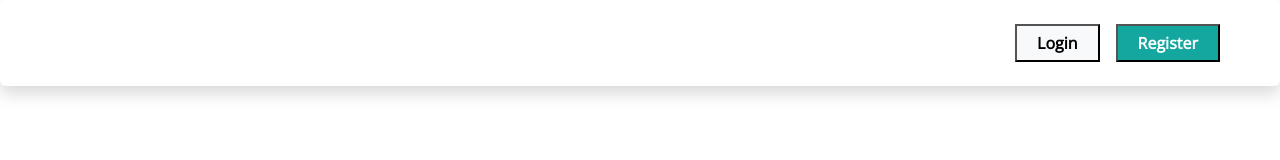
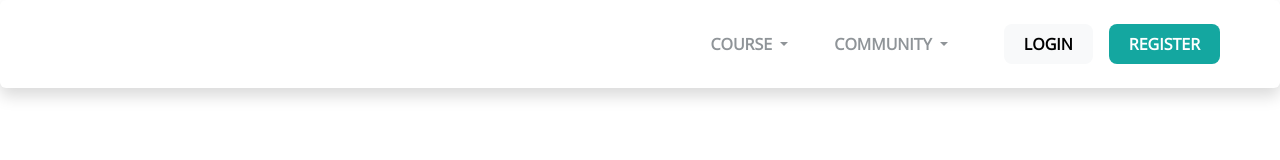
Before and after one commit to dinandUni/TR-IMK-Course-Website, a plain HTML site: page index.html in a window 1280 px wide. Drawn offline with nearby package versions, Linux system fonts and the light colour scheme.

Commit message:
navbar cok

```diff
--- a/login.html
+++ b/index.html
@@ -11,8 +11,18 @@
   <body>
     <nav class="navbar shadow p-4 mb-5 bg-white rounded">
       <form class="container-fluid d-flex justify-content-end">
-        <button class="btn-main me-3" type="button">Login</button>
-        <button class="btn-second me-4" type="button">Register</button>
+        <button class="btn-course btn-dropdown dropdown-toggle me-4" type="button" data-toggle="dropdown"> COURSE <span class="caret"></span> </button>
+        <ul class="dropdown-menu">
+          <li><a href="#">Isi 1</a></li>
+          <li><a href="#">Isi 2</a></li>
+          <li><a href="#">Isi 3</a></li>
+          <li><a href="#">Isi 4</a></li>
+        </ul>
+
+        <button class="btn-community btn-dropdown dropdown-toggle" type="button" data-toggle="dropdown"> COMMUNITY <span class="caret"></span> </button>
+
+        <button class="btn-login btn-main me-3" type="button">LOGIN</button>
+        <button class="btn-register btn-second me-4" type="button">REGISTER</button>
       </form>
     </nav>
     <script src="https://cdn.jsdelivr.net/npm/bootstrap@5.3.3/dist/js/bootstrap.bundle.min.js" integrity="sha384-YvpcrYf0tY3lHB60NNkmXc5s9fDVZLESaAA55NDzOxhy9GkcIdslK1eN7N6jIeHz" crossorigin="anonymous"></script>
--- a/style.css
+++ b/style.css
@@ -4,13 +4,30 @@
 
 .btn-main{
     background-color: #F8F9FA;
-    font-weight: bold;
-    padding: 5px 20px;
+    font-weight: bolder;
+    padding: 8px 20px;
+    border-radius: 8px;
+    border: none;
 }
 
 .btn-second{
     background-color: #14A7A0;
-    font-weight: bold;
+    font-weight: bolder;
     color: white;
-    padding: 5px 20px;
+    padding: 8px 20px;
+    border-radius: 8px;
+    border: none;
 }
+
+.btn-community{
+    margin-right: 50px;
+    margin-left: 10px;
+}
+
+.btn-dropdown{
+    font-weight: bolder;
+    color: #8f9498;
+    background-color: white;
+    border: none;
+
+}
```
